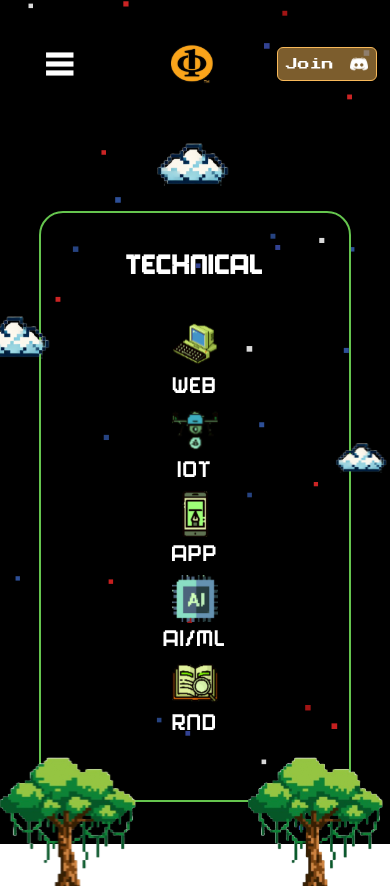
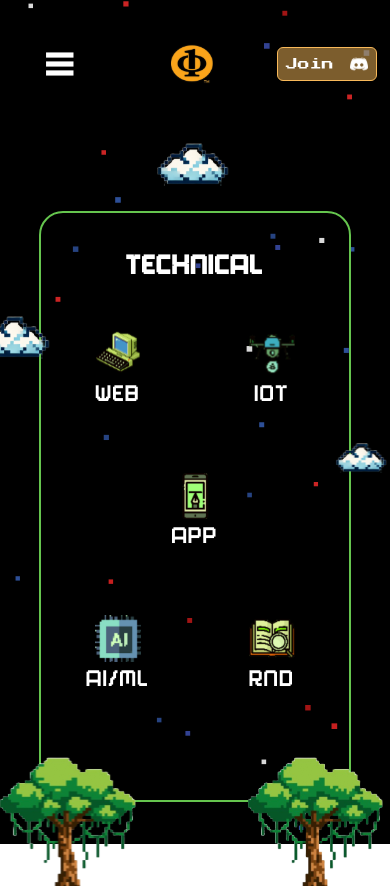
Before and after one commit to IEEECS-VIT/enrollments-2025-frontend, a React (Vite) app: page /technical in a window 390 px wide. Built offline with nearby package versions, Linux system fonts and the light colour scheme.

Commit message:
updated technical domain page phone view

```diff
--- a/src/components/Technical.tsx
+++ b/src/components/Technical.tsx
@@ -40,15 +40,17 @@ export default function Technical() {
         </div>
 
         <div
-          className="flex flex-col flex-nowrap sm:flex-row sm:flex-wrap justify-center items-center w-full mt-[6vh]"
+  className="w-full mt-[6vh] grid grid-cols-2 grid-rows-3 sm:flex sm:flex-wrap justify-center items-center"
   onKeyDown={handleKeyNavigation}
   tabIndex={0}
 >
   {['WEB', 'IOT', 'APP', 'AI/ML', 'RND'].map((label, index) => (
     <div
       key={index}
-              className={`basis-1/3 flex flex-col items-center cursor-pointer sm:p-4 rounded-lg transition-transform duration-300 ${
-                index >= 3 ? 'basis-1/2' : ''
+      className={`${
+        index === 2 ? 'col-span-2 ' : ''
+      } sm:basis-1/3 sm:flex-col mb-[5vh] sm:mb-0  sm:p-4 basis-auto flex flex-col items-center cursor-pointer p-2 rounded-lg transition-transform duration-300 ${
+        index >= 3 ? 'sm:basis-1/2' : ''
       } transform ${hoveredIndex === index ? 'scale-110' : 'scale-100'}`}
       onClick={() => handleClick(index)}
       onMouseEnter={() => handleHover(index)}
@@ -56,7 +58,17 @@ export default function Technical() {
     >
       <img
         className="h-[5.5vh] sm:h-[12.5vh]"
-                src={index === 0 ? '/computer.svg' : index === 1 ? '/drone.svg' : index === 2 ? '/App.svg' : index === 3 ? '/AI.svg' : '/book.svg'}
+        src={
+          index === 0
+            ? '/computer.svg'
+            : index === 1
+            ? '/drone.svg'
+            : index === 2
+            ? '/App.svg'
+            : index === 3
+            ? '/AI.svg'
+            : '/book.svg'
+        }
         alt={label}
       />
       <p
@@ -66,7 +78,9 @@ export default function Technical() {
             : 'font-normal no-underline'
         } ${
           hoveredIndex === index
-                    ? currentIndex === index ? 'text-[#65C54E] animate-blink' : 'text-white animate-blink'
+            ? currentIndex === index
+              ? 'text-[#65C54E] animate-blink'
+              : 'text-white animate-blink'
             : ''
         }`}
       >
@@ -75,6 +89,7 @@ export default function Technical() {
     </div>
   ))}
 </div>
+
       </div>
     </div>
   );
```
Lines whose indentation alone changed are shown as unchanged.
